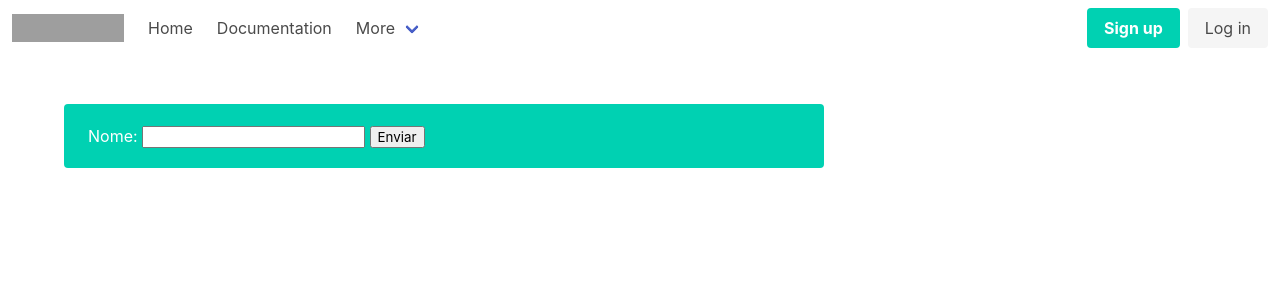
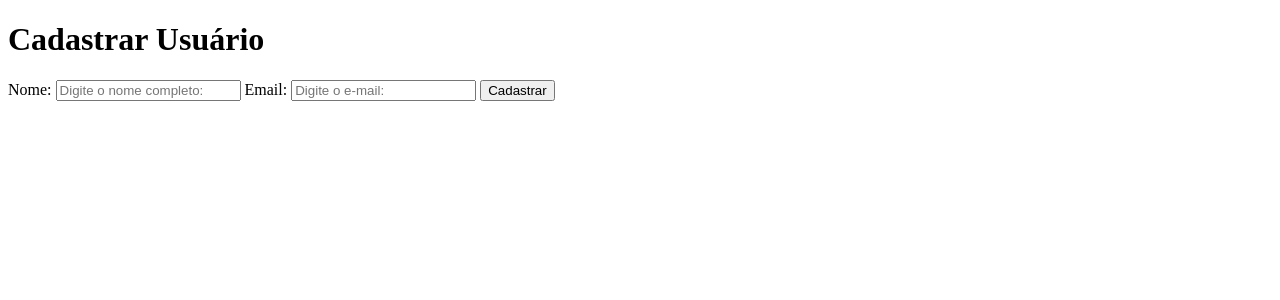
Before and after one commit to giovannacscavalcante/PHP-, a PHP site: page / in a window 1280 px wide. Shown: the top 300 px of the page. Run offline with PHP 8.4, Linux system fonts and the light colour scheme; grey boxes are pictures that could not be loaded.

Commit message:
Add files via upload

```diff
--- a/index.php
+++ b/index.php
@@ -1,106 +1,24 @@
 <!DOCTYPE html>
 <html>
-  <head>
-    <meta charset="utf-8">
-    <meta name="viewport" content="width=device-width, initial-scale=1">
-    <title>Weltom!</title>
-    <link rel="stylesheet" href="https://cdn.jsdelivr.net/npm/bulma@0.9.4/css/bulma.min.css">
-  </head>
-  <body>
+<head>
+	<title>
 
-  <nav class="navbar" role="navigation" aria-label="main navigation">
-  <div class="navbar-brand">
-    <a class="navbar-item" href="https://bulma.io">
-      <img src="https://bulma.io/images/bulma-logo.png" width="112" height="28">
-    </a>
-
-    <a role="button" class="navbar-burger" aria-label="menu" aria-expanded="false" data-target="navbarBasicExample">
-      <span aria-hidden="true"></span>
-      <span aria-hidden="true"></span>
-      <span aria-hidden="true"></span>
-    </a>
-  </div>
-
-  <div id="navbarBasicExample" class="navbar-menu">
-    <div class="navbar-start">
-      <a class="navbar-item">
-        Home
-      </a>
-
-      <a class="navbar-item">
-        Documentation
-      </a>
-
-      <div class="navbar-item has-dropdown is-hoverable">
-        <a class="navbar-link">
-          More
-        </a>
-
-        <div class="navbar-dropdown">
-          <a class="navbar-item">
-            About
-          </a>
-          <a class="navbar-item">
-            Jobs
-          </a>
-          <a class="navbar-item">
-            Contact
-          </a>
-          <hr class="navbar-divider">
-          <a class="navbar-item">
-            Report an issue
-          </a>
-        </div>
-      </div>
-    </div>
-
-    <div class="navbar-end">
-      <div class="navbar-item">
-        <div class="buttons">
-          <a class="button is-primary">
-            <strong>Sign up</strong>
-          </a>
-          <a class="button is-light">
-            Log in
-          </a>
-        </div>
-      </div>
-    </div>
-  </div>
-</nav>
-  <section class="section">
-    <div class="container">
-
-    <div class="tile is-ancestor">
-  <div class="tile is-vertical is-8">
-    <div class="tile">
-      <div class="tile is-parent is-vertical">
-        <article class="tile is-child notification is-primary">
-        <form action="receber.php" method="post">
-
-Nome: <input type="text" name="nome">
-
-<input type="submit" value="Enviar">
-
-
+	</title>
+</head>
+<body>
+	<h1>Cadastrar Usuário</h1>
+	<?php
+ 	if (isset($_SESSION['msg'])) {
+ 		echo $_SESSION['msg'];
+ 		unset($_SESSION['msg']);
+ 	}
+?>
+<form action="processa.php" method="post">
+	<label> Nome: 	</label>
+	<input type="text" name="nome" placeholder="Digite o nome completo: ">
+	<label> Email: 	</label>
+	<input type="text" name="email" placeholder="Digite o e-mail: ">
+	<input type="submit" value = "Cadastrar">
 </form>
-        </article>
-      </div>
-
-    </div>
-  </div>
-</div>
-
-
-
-
-
-
-
-
-
-
-    </div>
-  </section>
-  </body>
+</body>
 </html>
```
Also changed, not shown: bd.sql (added, +14 -0 lines), conexao.php (added, +16 -0 lines), processa.php (added, +24 -0 lines).
